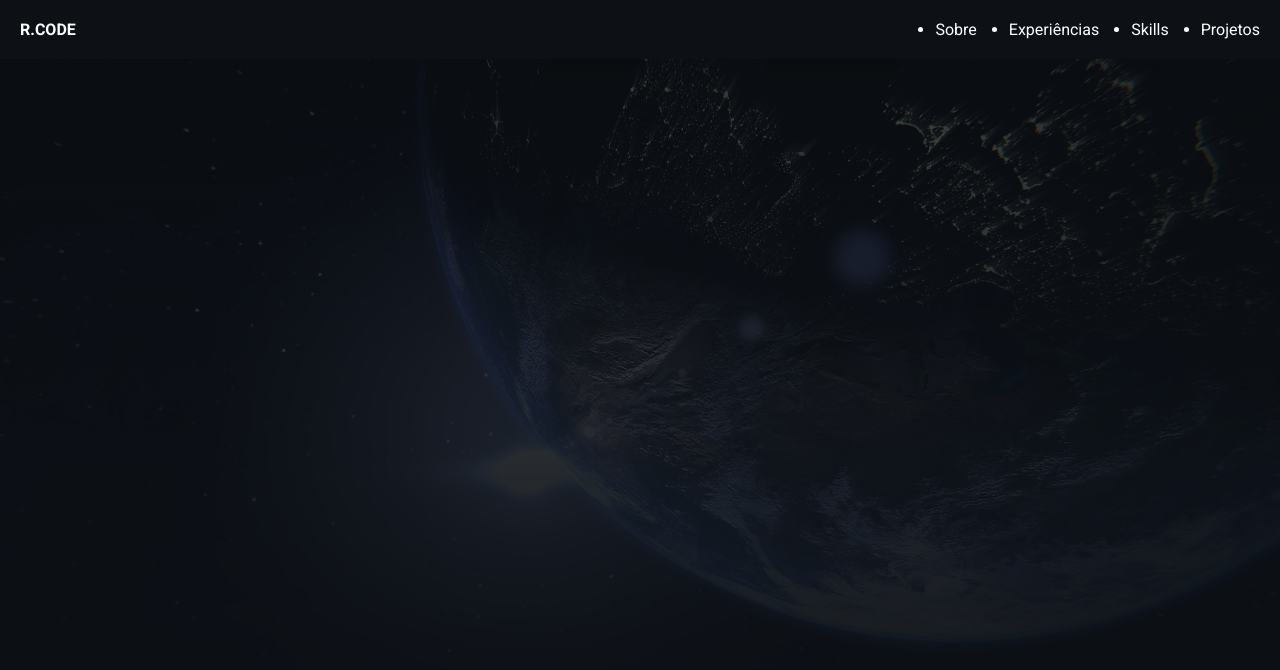
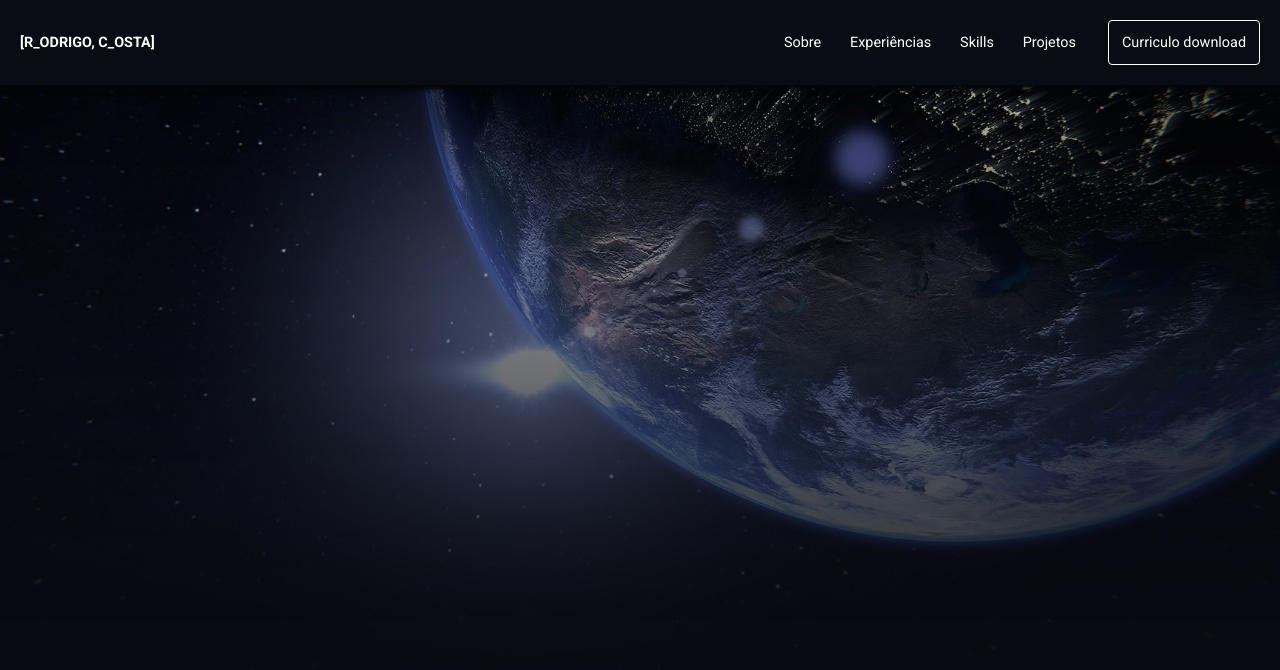
Before and after one commit to rodrigowolfgang47/temas, a website: page index.html in a window 1280 px wide. Drawn offline with nearby package versions, Linux system fonts and the light colour scheme; a web font is replaced by a local one.

Commit message:
Avanecei no layout

```diff
--- a/assets/scss/_help.scss
+++ b/assets/scss/_help.scss
@@ -7,8 +7,10 @@
     padding: 0;
     font-family: 'Apple System','Roboto', sans-serif;
     color: white;
+    font-size: 1em ;
 }
 
 .flex {
     display: flex;
+    align-items: center;
 }
--- a/assets/scss/_varriaveis.scss
+++ b/assets/scss/_varriaveis.scss
@@ -1,3 +1,8 @@
 // Plano de fundo
 
-$background-primary: #0d1116;
+$background-primary: #0a0c14;
+
+
+// borda
+
+$gray-border: #58585888 1px solid;
--- a/assets/scss/style.scss
+++ b/assets/scss/style.scss
@@ -1,45 +1,78 @@
 @import './help', './varriaveis';
 
 
-body{
+body {
     width: 100%;
     height: 100vh;
     position: relative;
     background-color: $background-primary;
 
-    .background{
+
+    .background {
         position: absolute;
-        top: 0;
+        top: -100px;
         height: 100vh;
         width: 100%;
         background-image: url("/assets/image/planet.jpg");
         background-size: cover;
         background-position: center;
-        opacity: 0.25;
+        opacity: 1;
         transform: rotate(180deg);
         -webkit-mask-image: linear-gradient(to bottom, transparent, black);
         mask-image: linear-gradient(to bottom, transparent, black);
         z-index: -1;
     }
 
-    .nav-content{
-        background-color: #0d1116;
-        padding: 20px;
-        justify-content: space-between;
+    header{
+        justify-content: center;
+        background-color: #0a0c14;
+        box-shadow: 0px 5px 5px #05060a;
+        position: fixed;
+        width: 100%;
 
-        .logo{
-            font-size: 1em;
-            font-weight: bolder;
-            text-transform: uppercase;
-        }
 
-        nav{
+        .nav-content {
+            padding: 20px;
+            justify-content: space-between;
+            width: 100%;
+            max-width: 1300px;
 
-            ul{
+
+            .logo {
+                font-size: 0.9em;
+                font-weight: bolder;
+                text-transform: uppercase;
+            }
+
+            nav {
                 flex-direction: row;
                 gap: 2em;
+
+                ul {
+                    flex-direction: row;
+                    gap: 2em;
+                    font-size: 0.9em;
+
+                    li{
+                        list-style: none;
+                        cursor: pointer;
+                    }
+                }
+
+                button{
+                    background-color: rgba($color: #fff, $alpha: 0.0);
+                    border:#fff 1px solid;
+                    border-radius: 4px;
+                    padding: 13px;
+                    font-size: 0.9em;
+                    cursor: pointer;
+                }
+
             }
-
         }
     }
+
+    section {
+        height:100vh;
+    }
 }
--- a/index.html
+++ b/index.html
@@ -1,5 +1,5 @@
 <!DOCTYPE html>
-<html lang="en">
+<html lang="pt-br">
 
 <head>
     <meta charset="UTF-8">
@@ -12,21 +12,28 @@
 </head>
 
 <body>
-    <header>
+    <header class="flex">
         <div class="nav-content flex">
-            <div class="logo">R.CODE</div>
-            <nav>
+            <div class="logo">[R_ODRIGO, C_OSTA]</div>
+            <nav class="flex">
                 <ul class="flex">
                     <li>Sobre</li>
                     <li>Experiências</li>
                     <li>Skills</li>
                     <li>Projetos</li>
                 </ul>
+                <button>
+                    Curriculo download
+                </button>
             </nav>
         </div>
     </header>
+    <section></section>
+    <section></section>
     <div class="background"></div>
     <script src="node_modules/waypoints/lib/jquery.waypoints.min.js"></script>
+    <script src="node_modules/animejs/lib/anime.min.js"></script>
+    <script src="build/js/animacao.js"></script>
 </body>
 
 </html>
--- a/package.json
+++ b/package.json
@@ -17,6 +17,7 @@
   },
   "dependencies": {
     "animate.css": "^4.1.1",
+    "animejs": "^3.2.1",
     "jquery": "^3.6.3",
     "waypoints": "^4.0.1"
   }
```
Also changed, not shown: build/css/assets/scss/style.css, build/js/animacao.js (added), 1 other file.
